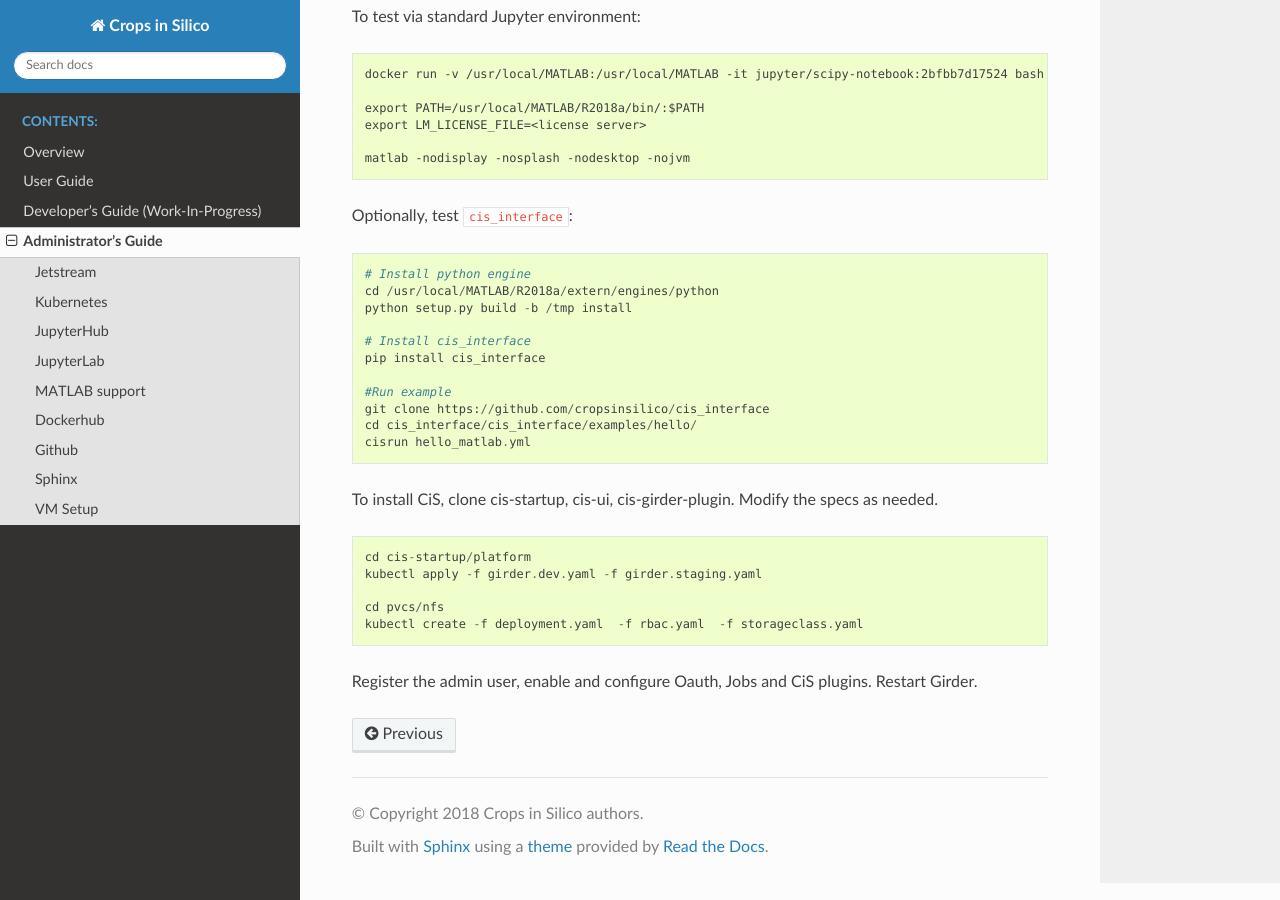
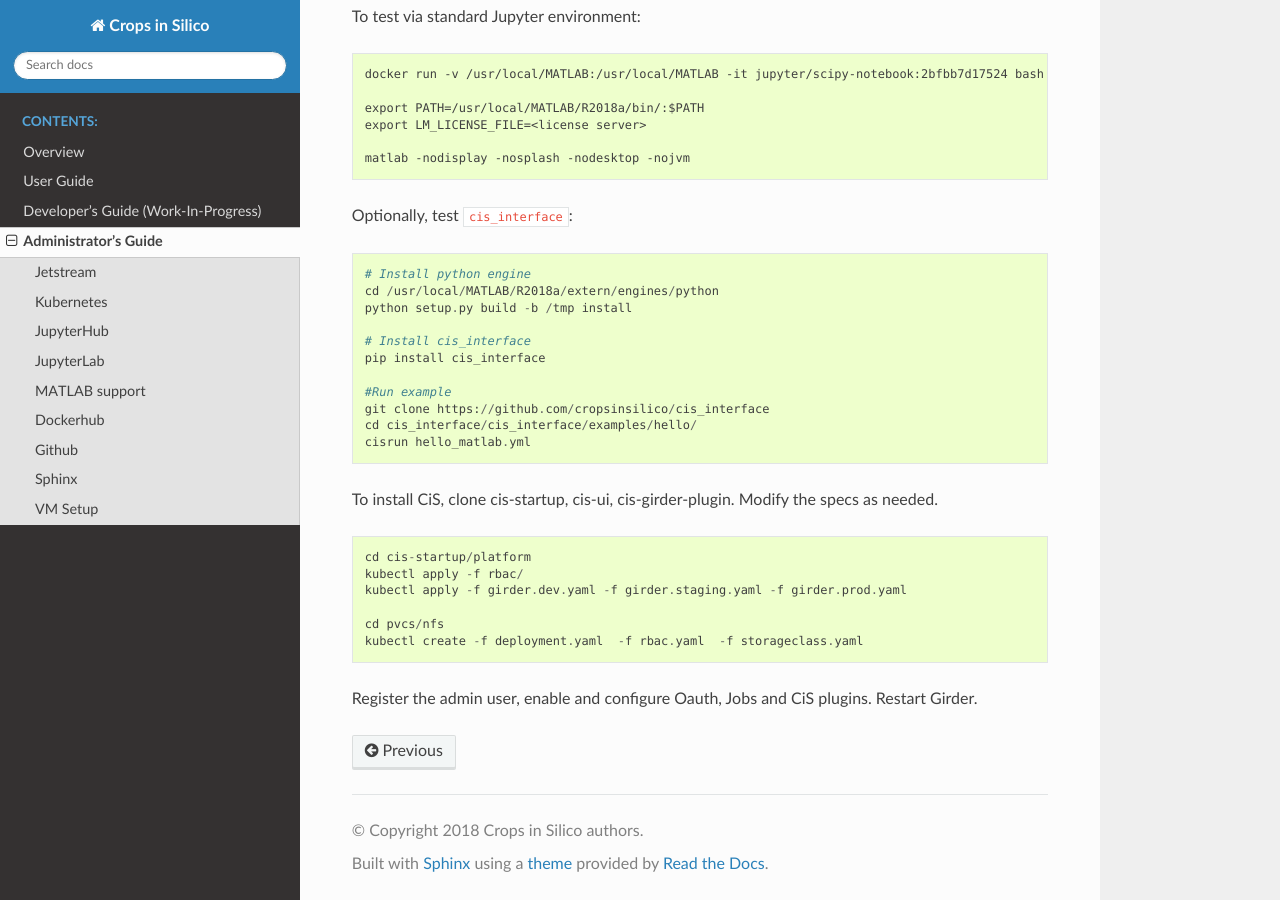
Before and after one commit to cropsinsilico/cis-ui, a Sphinx documentation site: the page built from docs/admin_guide.md, in a window 1280 px wide and 900 px high, scrolled down 3507 px. Built offline with Sphinx 7.4.7 and the Read the Docs theme 2.0.0, drawn with Linux system fonts in a browser that asks for light colours.

Commit message:
Add step for deploying k8s RBAC for Girder jobs

````diff
--- a/docs/admin_guide.md
+++ b/docs/admin_guide.md
@@ -192,7 +192,8 @@ as needed.
 
 ```
 cd cis-startup/platform
-kubectl apply -f girder.dev.yaml -f girder.staging.yaml
+kubectl apply -f rbac/
+kubectl apply -f girder.dev.yaml -f girder.staging.yaml -f girder.prod.yaml
 
 cd pvcs/nfs
 kubectl create -f deployment.yaml  -f rbac.yaml  -f storageclass.yaml
````
